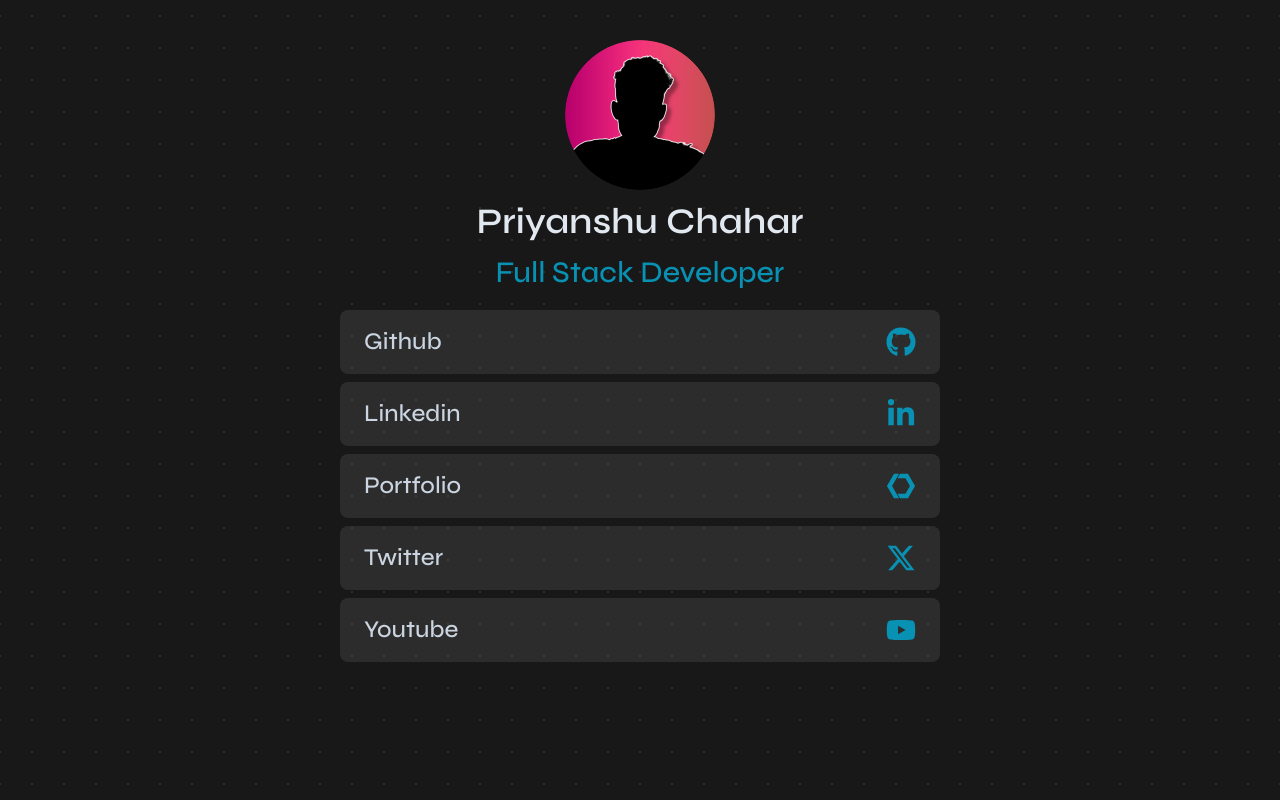
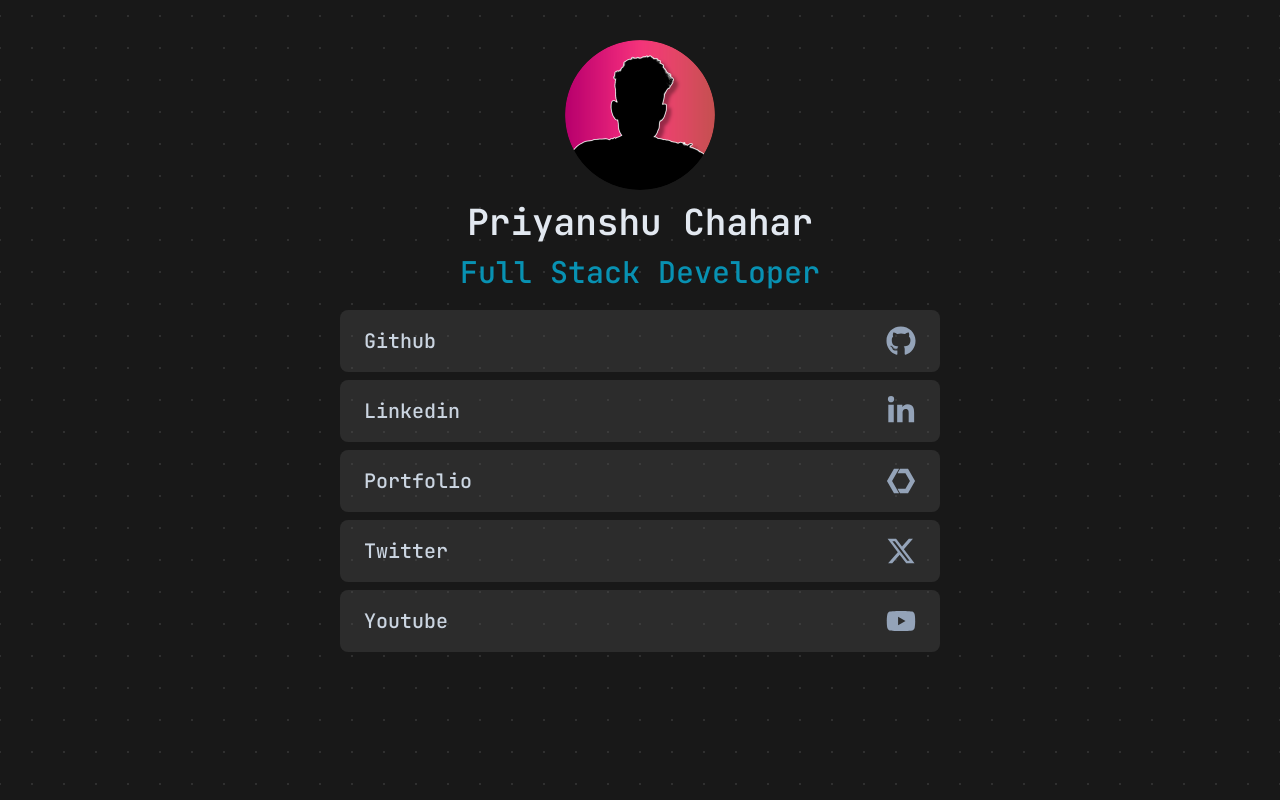
Before and after one commit to Bluetooxth/LinkInBio, a Next.js app: page / in a window 1280 px wide. Built offline with nearby package versions, Linux system fonts and the light colour scheme.

Commit message:
priyannxhuu

```diff
--- a/src/app/layout.js
+++ b/src/app/layout.js
@@ -1,8 +1,8 @@
-import { Syne } from "next/font/google";
+import { JetBrains_Mono } from "next/font/google";
 import "./globals.css";
 import "./style.css";
 
-const syne = Syne({ subsets: ["latin"] });
+const jetmono = JetBrains_Mono({ subsets: ["latin"] });
 
 export const metadata = {
   title: "Priyanshu Chahar",
@@ -19,7 +19,7 @@ export default function RootLayout({ children }) {
         <meta name="description" content={metadata.description} />
         <meta name="keywords" content={metadata.keywords} />
       </head>
-      <body className={syne.className}>{children}</body>
+      <body className={jetmono.className}>{children}</body>
     </html>
   );
 }
--- a/src/components/LinksPage.jsx
+++ b/src/components/LinksPage.jsx
@@ -15,8 +15,8 @@ const LinkPage = () => {
                 <div className="flex flex-col justify-center items-center gap-2 w-full">
             {links.map((link, index) => (
                     <Link key={index} href={link.url} className="flex flex-row justify-between items-center w-full px-6 py-4 rounded-lg cursor-pointer link-card">
-                        <p className="text-slate-300 text-2xl font-medium hover:text-cyan-700 hover:underline transition ease-in-out">{link.plateform}</p>
-                        <p className="text-cyan-600 text-3xl hover:text-cyan-700 transition ease-in-out">{link.icon}</p>
+                        <p className="text-slate-300 text-xl font-medium hover:text-cyan-700 hover:underline transition ease-in-out">{link.plateform}</p>
+                        <p className="text-slate-400 text-3xl hover:text-cyan-700 transition ease-in-out">{link.icon}</p>
                     </Link>
             ))}
             </div>
```
